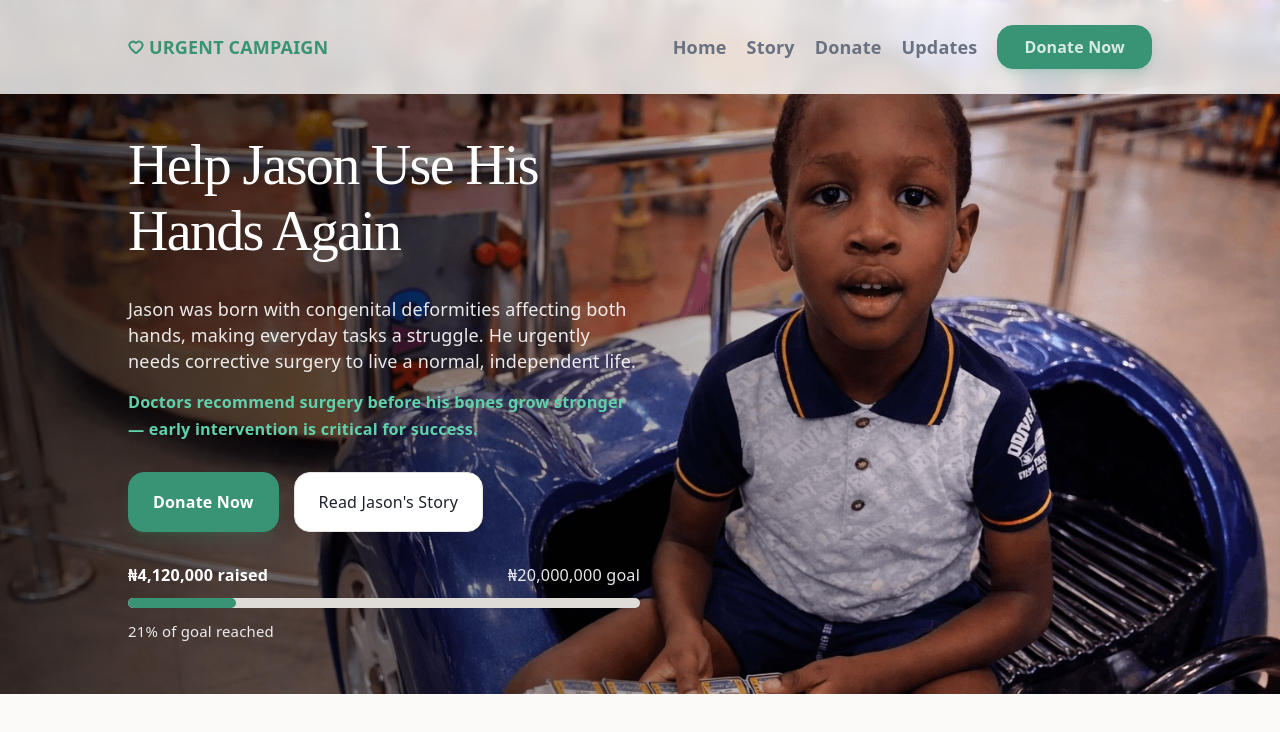
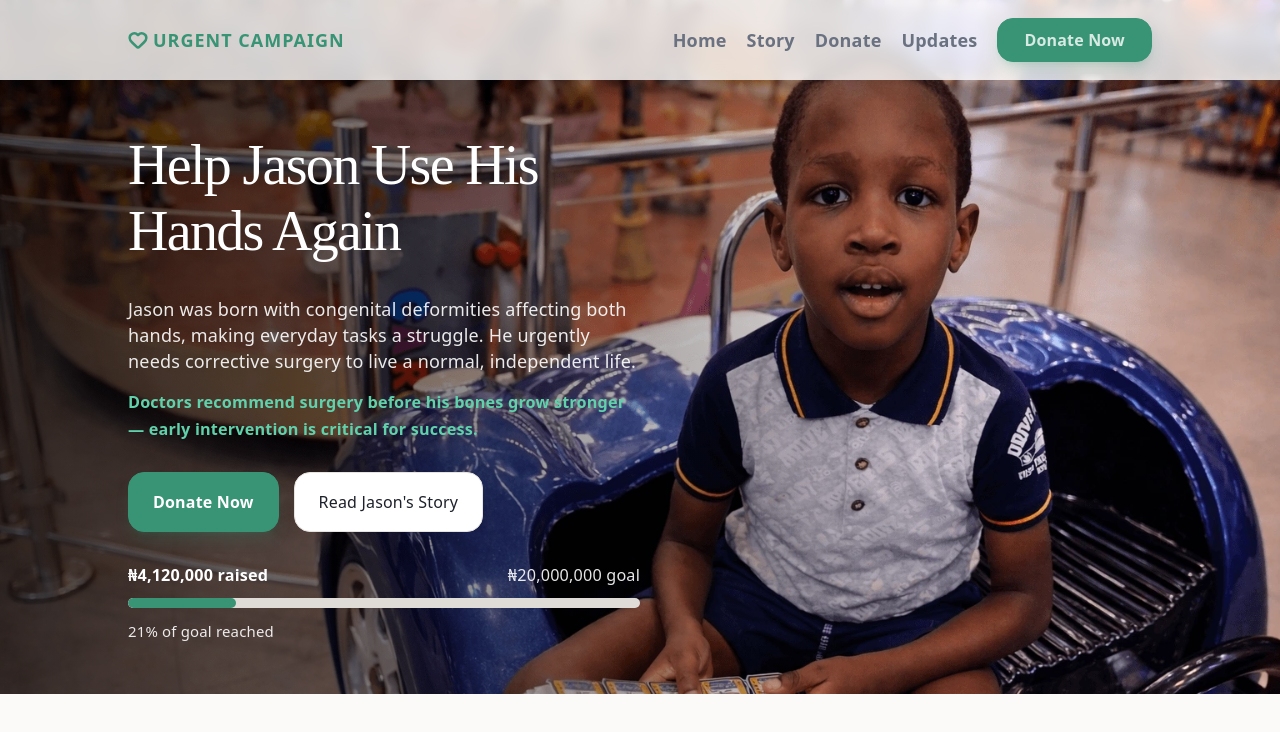
Before and after one commit to JopadAdvisory/Jason, a React (Vite) app: page / in a window 1280 px wide. Shown: the top 732 px of the page. Built offline with nearby package versions, Linux system fonts and the light colour scheme.

Commit message:
nav edits

```diff
--- a/src/components/layout/NavBar.css
+++ b/src/components/layout/NavBar.css
@@ -6,6 +6,7 @@
     background-color: rgba(255, 255, 255, 1);
     border-bottom: 1px solid rgba(0, 0, 0, 0.2);
     z-index: 5;
+    box-shadow: 0 10px 15px -3px rgba(0, 0, 0, 0.1), 0 4px 6px -4px rgba(0, 0, 0, 0.1);
 }
 
 
@@ -22,14 +23,15 @@
 }
 
 .logo-icon {
-    width: 16px;
-    height: 16px;
+    width: 20px;
+    height: 20px;
 }
 
 .logo {
     color: var(--accent);
     text-transform: uppercase;
-    font-weight: 600;
+    font-weight: 700;
+    letter-spacing: 1px;
 
     display: flex;
     align-items: center;
@@ -58,6 +60,7 @@
     top: 101%;
     left: 0;
     right: 0;
+    box-shadow: 0 10px 15px -3px rgba(0, 0, 0, 0.1), 0 4px 6px -4px rgba(0, 0, 0, 0.1);
     z-index: 4;
     backdrop-filter: blur(10px);
 }
@@ -76,7 +79,7 @@
 }
 
 .nav-links li {
-    padding: 15px 0;
+    padding: 8px 0;
 }
 
 .nav-links li a {
@@ -95,7 +98,7 @@
 }
 
 .nav-links li:last-child {
-    border-top: 1px solid rgba(0, 0, 0, 0.2);
+    /* border-top: 1px solid rgba(0, 0, 0, 0.2); */
 }
 
 .nav-links li:hover:last-child a {
@@ -109,6 +112,7 @@
 @media (min-width: 768px) {
     .top-body {
         position: initial;
+        box-shadow: initial;
     }
 
     .nav-links li a {
--- a/src/components/layout/Navbar.tsx
+++ b/src/components/layout/Navbar.tsx
@@ -10,13 +10,13 @@ function NavBar(): JSX.Element {
         <div className="nav-container">
             <nav className="top-nav">
                 <div className="top-header">
-                    <p className="logo">
+                    <h4 className="logo">
                         <Heart
                           className="logo-icon"
                           strokeWidth={3}
                         />
                         Urgent Campaign
-                    </p>
+                    </h4>
                     <button
                       className="nav-btn"
                       aria-label="Toggle Menu"
```
